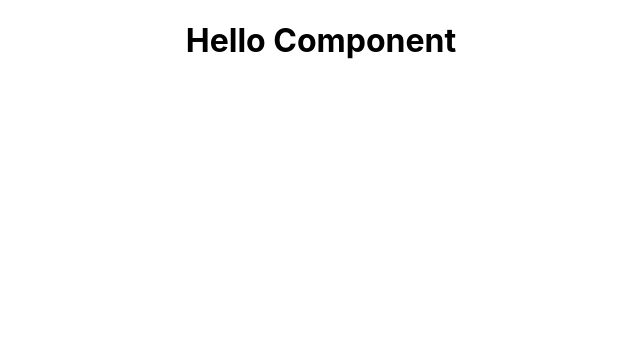
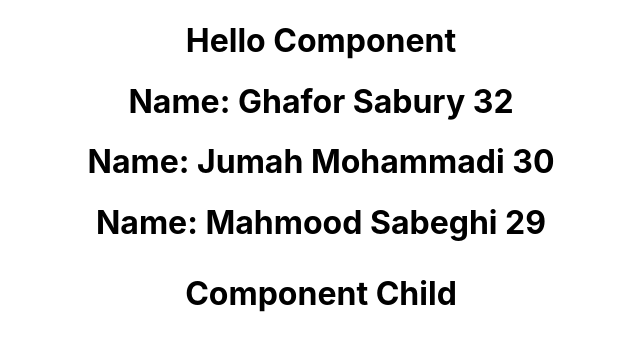
Before and after one commit to gsabury/react-js-tutorials, a React (Create React App) app: page / in a window 1280 px wide. Shown: the top 350 px of the page, without its empty margins (319-959 px from the left). Built offline with nearby package versions, Linux system fonts and the light colour scheme.

Commit message:
Props example created

```diff
--- a/src/App.js
+++ b/src/App.js
@@ -1,10 +1,16 @@
 import logo from './logo.svg';
 import './App.css';
 import Hello from './Components/Hello';
+import Profile from './Components/Profile';
 function App() {
   return (
     <div className="App">
       <Hello />
+      <Profile fname="Ghafor" lname="Sabury" age="32"/>
+      <Profile fname="Jumah" lname="Mohammadi" age="30"/>
+      <Profile fname="Mahmood" lname="Sabeghi" age="29">
+        <p>Component Child</p>
+      </Profile>
     </div>
   );
 }
--- /dev/null
+++ b/src/Components/Profile.js
@@ -0,0 +1,11 @@
+const Profile = (props) =>{
+
+    return (
+        <h1>
+            Name: {props.fname} {props.lname} {props.age}
+            {props.children}
+        </h1>
+    );
+}
+
+export default Profile;
```
